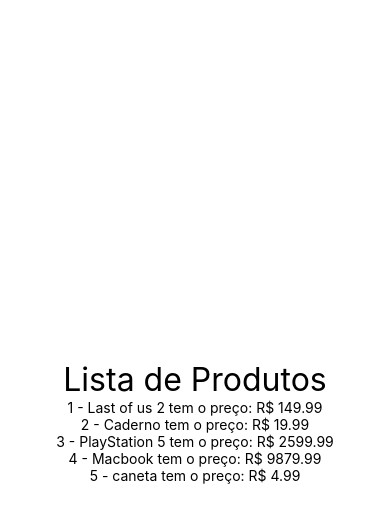
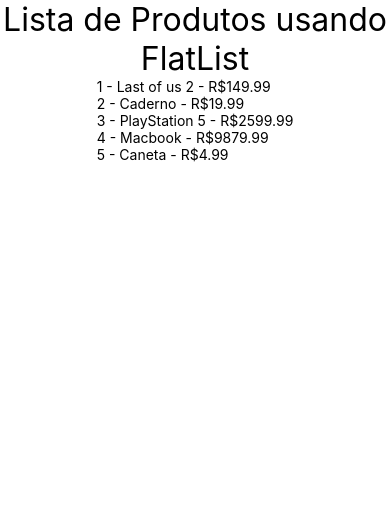
Before and after one commit to xCaio/react-native-exercises, a React Native app: screen / in a window 390 px wide. Shown: the top 522 px of the page. Built offline with nearby package versions, Linux system fonts and the light colour scheme.

Commit message:
Renderizando lista com FlatList

```diff
--- a/src/App.js
+++ b/src/App.js
@@ -16,6 +16,7 @@
 import Membro from "./components/relacao/Membro";
 import UsuarioLogado from "./components/UsuarioLogado";
 import ListaProdutos from "./components/produtos/ListaProdutos";
+import ListaProdutosFlatList from "./components/produtos/ListaProdutosFlatList";
 
 
 export default () => (
@@ -49,7 +50,8 @@
         {/* <UsuarioLogado usuario={{nome: "Caio", email: "caio123@gmail.com"}}/>
         <UsuarioLogado usuario={{nome: "Caio"}}/>
         <UsuarioLogado usuario={{nome: "Passou", email: "Valido"}}/> */}
-        <ListaProdutos />
+        {/* <ListaProdutos /> */}
+        <ListaProdutosFlatList />
     </SafeAreaView>
 )
 
--- /dev/null
+++ b/src/components/produtos/ListaProdutosFlatList.js
@@ -0,0 +1,21 @@
+import React from 'react'
+import { Text, FlatList } from 'react-native'
+import Estilo from '../estilo'
+import produtos from './produtos';
+
+export default props => {
+    function renderProduct(){
+        return ({item}) => <Text>{item.id} - {item.nome} - R${item.preco}</Text>
+    }
+    return (
+        <>
+            <Text style={Estilo.txtG}>Lista de Produtos usando FlatList</Text>
+            <FlatList
+                data={produtos}
+                keyExtractor={item => item.id}
+                renderItem={renderProduct()}
+
+            />
+        </>
+    )
+}
--- a/src/components/produtos/produtos.js
+++ b/src/components/produtos/produtos.js
@@ -3,5 +3,5 @@
     {id: 2,nome: 'Caderno',preco: 19.99},
     {id: 3,nome: 'PlayStation 5',preco: 2599.99},
     {id: 4,nome: 'Macbook',preco: 9879.99},
-    {id: 5,nome: 'caneta',preco: 4.99},
+    {id: 5,nome: 'Caneta',preco: 4.99},
 ]
```
